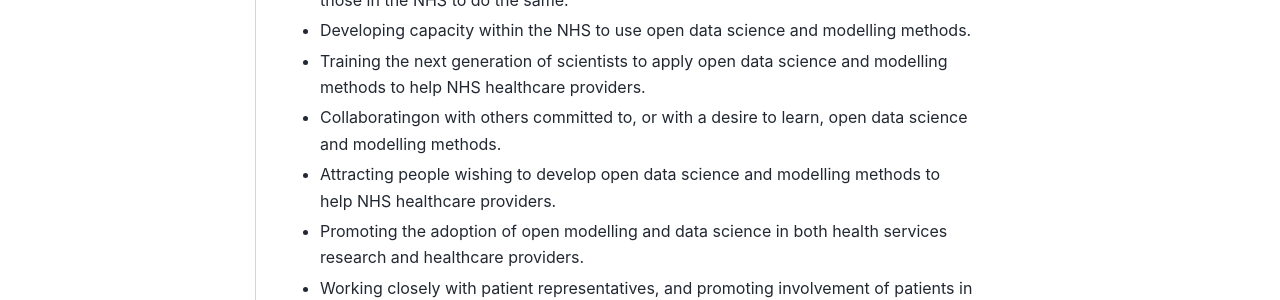
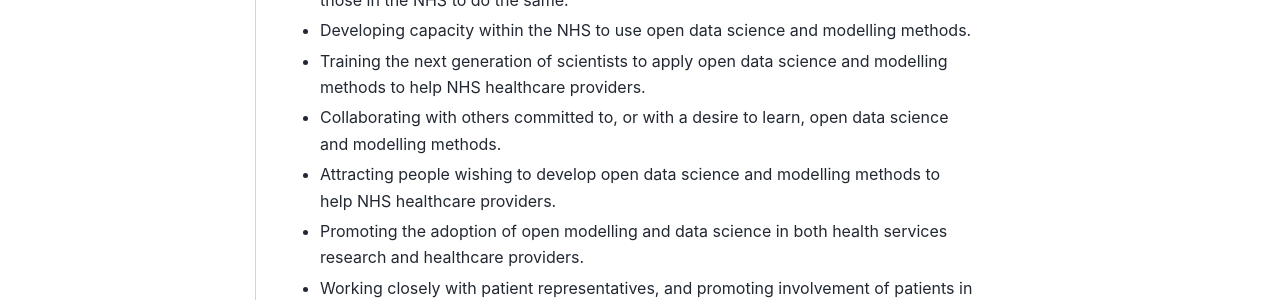
Before and after one commit to penchord/web, a Jupyter Book: the page built from intro.md, in a window 1280 px wide and 1164 px high. Shown: the part 679-979 px from the top of the window. Built offline with Jupyter Book 1.0.4 settings and Sphinx 7.4.7 and the Sphinx Book theme 1.1.4, drawn with Linux system fonts in a browser that asks for light colours.

```diff
--- a/intro.md
+++ b/intro.md
@@ -13,7 +13,7 @@
 * Making our models available to NHS users as Web Apps, and teaching and supporting those in the NHS to do the same.
 * Developing capacity within the NHS to use open data science and modelling methods.
 * Training the next generation of scientists to apply open data science and modelling methods to help NHS healthcare providers.
-* Collaboratingon with others committed to, or with a desire to learn, open data science and modelling methods.
+* Collaborating with others committed to, or with a desire to learn, open data science and modelling methods.
 * Attracting people wishing to develop open data science and modelling methods to help NHS healthcare providers.
 * Promoting the adoption of open modelling and data science in both health services research and healthcare providers.
 * Working closely with patient representatives, and promoting involvement of patients in research via our teaching activities.
```
Also changed, not shown: 1 other file.
